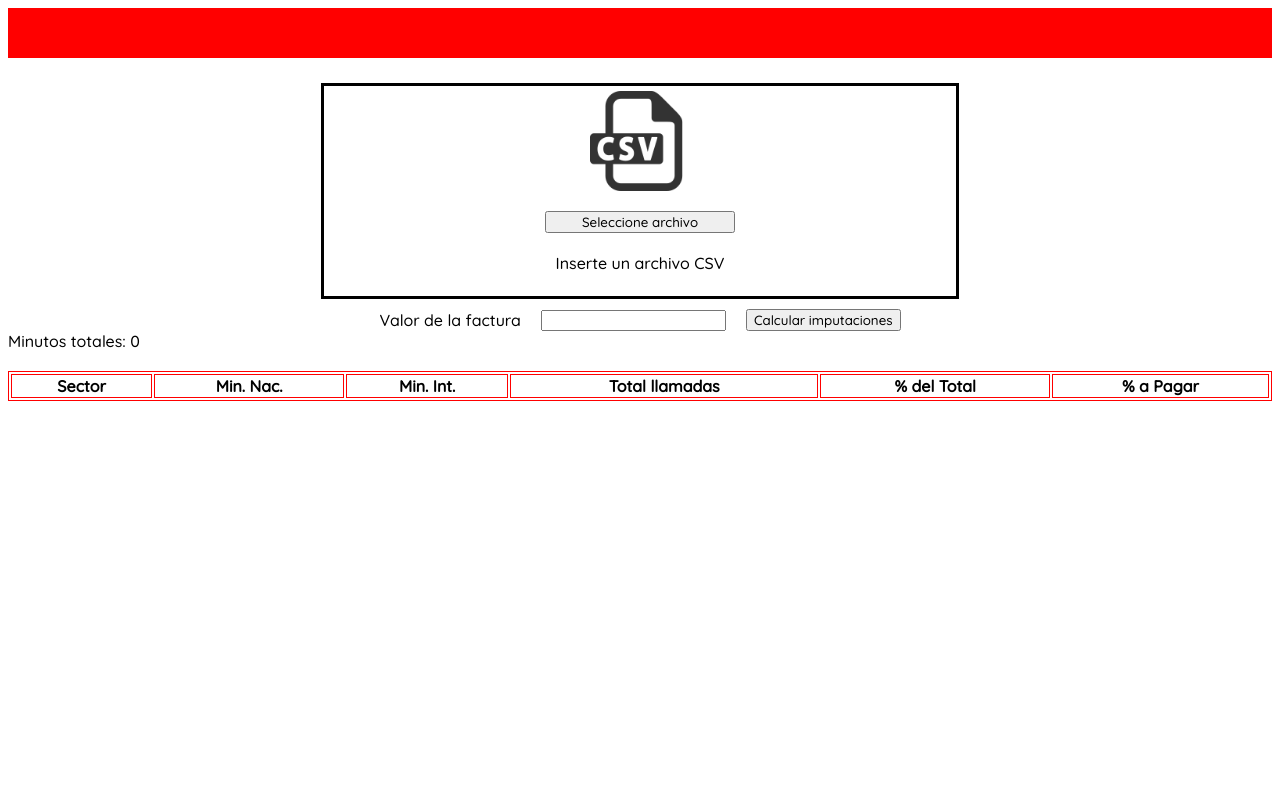
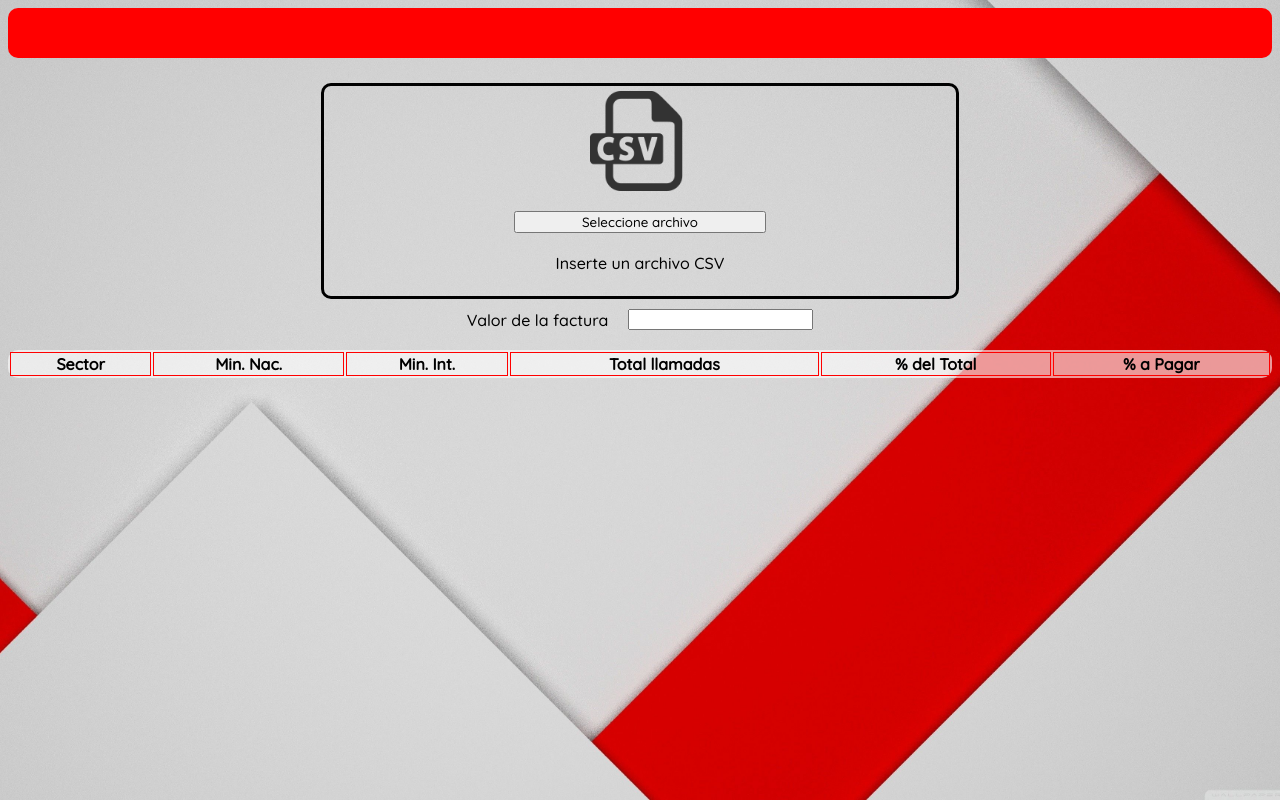
Before and after one commit to MendioX/parseCsvToJson, a plain HTML site: page index.html in a window 1280 px wide. Drawn offline with Linux system fonts and the light colour scheme.

Commit message:
cambios esteticos y anulamos boton de calculo

```diff
--- a/index.html
+++ b/index.html
@@ -27,7 +27,7 @@
 <div id="valor-factura">
     <label id="textInput">Valor de la factura</label>
     <input type="number" id="valorFactura"/>
-    <button id="calcular">Calcular imputaciones</button>
+    <!-- <button id="calcular">Calcular imputaciones</button> -->
 </div>
 </div>
 
--- a/style.css
+++ b/style.css
@@ -1,16 +1,23 @@
 body{
     font-family: 'Quicksand', sans-serif;
+    background-image: url(backgroundRW.jpg);
+    background-position: center center;
+    background-attachment: fixed;
+    background-size: cover;
+    background-repeat: no-repeat;
 }
 
 .header {
 
     background-color: red;
     height: 50px;
+    border-radius: 10px;
 
 }
 
 #card {
     align-items: center;
+
 }
 #form {
     border: solid;
@@ -22,7 +29,17 @@ body{
     align-items: center;
     padding-top: 5px;
     padding-bottom: 5px;
+    border-radius: 10px;
 }
+
+#form:hover {
+
+    box-shadow: 5px 5px darkgrey;
+
+
+}
+
+
 
 #uploadFile {
     border: 0;
@@ -38,11 +55,18 @@ body{
 .file-upload {
     display: flex;
     margin: 0% auto;
-    width: 30%;
+    width: 40%;
     text-decoration: none;
     text-align: center;
     justify-content: center;
     font-family: 'Quicksand', sans-serif;
+}
+
+.file-upload:hover {
+
+    background-color: red;
+    color: white;
+
 }
 
 #imgCSV {
@@ -51,6 +75,19 @@ body{
     width: auto;
     margin: 0% auto;
 }
+
+#imgCSV {
+    animation: bounce 2s ease infinite;
+  }
+  @keyframes bounce {
+      70% { transform:translateY(0%); }
+      80% { transform:translateY(-7%); }
+      90% { transform:translateY(0%); }
+      95% { transform:translateY(-7%); }
+      /* 97% { transform:translateY(0%); } */
+      99% { transform:translateY(-7%); }
+      100% { transform:translateY(0); }
+  }
 
 #mensaje {
     display: flex;
@@ -77,15 +114,18 @@ body{
 }
 
 #myTable {
-    border: 1px solid red;
+    border: 0px solid red;
     width: 100%;
     margin: 0% auto;
     margin-top: 20px;
+    background-color: rgba(255,255,255,0.6);
+    /* opacity: 0.2; */
+    border-radius: 10px;
+    font-weight: bolder;
 }
 
 th, td {
 
-
     border: 1px solid red;
 
 }
```
Also changed, not shown: backgroundRW.jpg (added).
